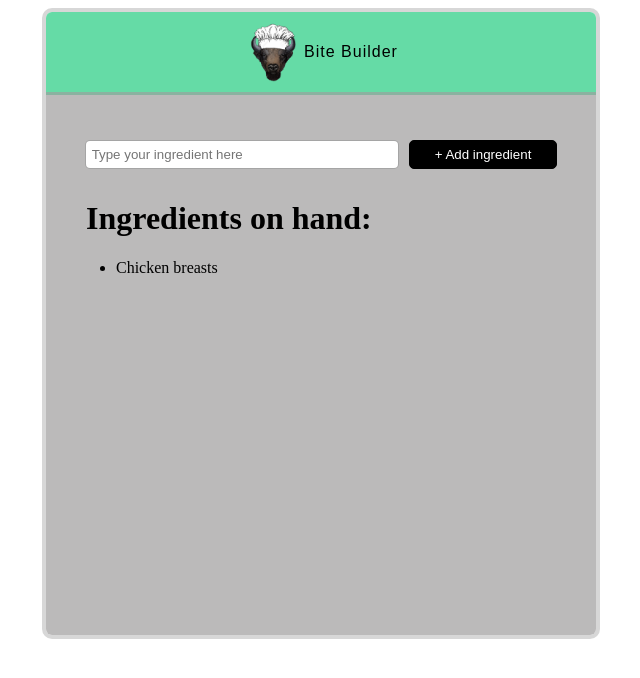
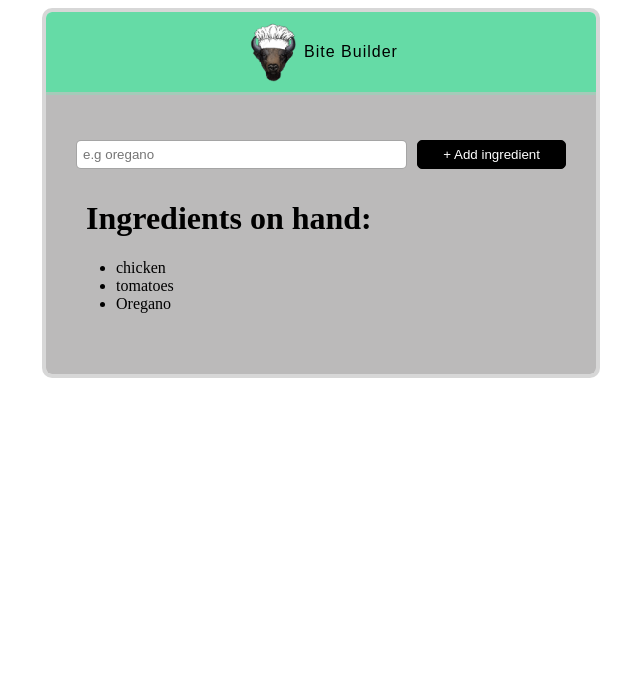
Before and after one commit to PetarMihaylov-PM/react-projects, a React (Vite) app in the folder bite-builder/: page / in a window 1280 px wide. Shown: the top 678 px of the page, without its empty margins (319-959 px from the left). Built offline with nearby package versions, Linux system fonts and the light colour scheme; a web font is replaced by a local one.

Commit message:
adding functionality

```diff
--- a/bite-builder/src/components/MainContent.jsx
+++ b/bite-builder/src/components/MainContent.jsx
@@ -1,18 +1,35 @@
 export default function MainContent() {
+  const ingredients = ['chicken', 'tomatoes', 'Oregano'];
+
+  function handleSubmit(event){
+    event.preventDefault();
+    console.log('submitted');
+    const formData = new FormData(event.currentTarget);
+    const newIngredient = formData.get('ingredient'); // using the name key of the form;
+    ingredients.push(newIngredient);
+    console.log(ingredients);
+  }
+
+  const mapIngredients = ingredients.map(element => {
+    return(
+      <li key={element}> {element} </li>
+    )
+  });
+
   return(
     <>
-      <main className="mainContent">
+      <form className="mainContent" onSubmit={handleSubmit}>
         <div className="inputAndButton">
-          <input type="text" placeholder="Type your ingredient here"/>
+          <input type="text" placeholder="e.g oregano" aria-label="Add ingredient" name="ingredient"/>
           <button>+ Add ingredient </button>
         </div>
         <div className="ingredients-container">
           <h1>Ingredients on hand:</h1>
           <ul>
-            <li>Chicken breasts</li>
+            {mapIngredients}
           </ul>
         </div>
-      </main>
+      </form>
     </>
   )
 }
--- a/bite-builder/src/style/style.css
+++ b/bite-builder/src/style/style.css
@@ -21,7 +21,7 @@ body {
   justify-content: center;
   background-color: rgb(101, 219, 166);
   padding: 10px;
-  border-bottom: solid rgba(159, 159, 159, 0.658) 3px;
+  border-bottom: solid rgba(195, 195, 195, 0.671) 3px;
 }
 
 .app-header img {
@@ -31,7 +31,6 @@ body {
 .mainContent {
   padding: 45px 30px;
   background-color: rgb(187, 186, 186);
-  min-height: 450px;
 }
 
 .inputAndButton {
@@ -46,6 +45,7 @@ body {
   padding: 6px;
   border: solid rgba(128, 128, 128, 0.704) 1px;
   border-radius: 5px;
+  flex-grow: 1;
 }
 
 .inputAndButton input:focus {
@@ -53,11 +53,13 @@ body {
 }
 
 .inputAndButton button {
+  flex-shrink: 0;
   color: white;
   background-color: black;
   padding: 6px 25px;
   border-radius: 5px;
   border: solid 1px black;
+  cursor: pointer;
 }
 
 .ingredients-container {
```
